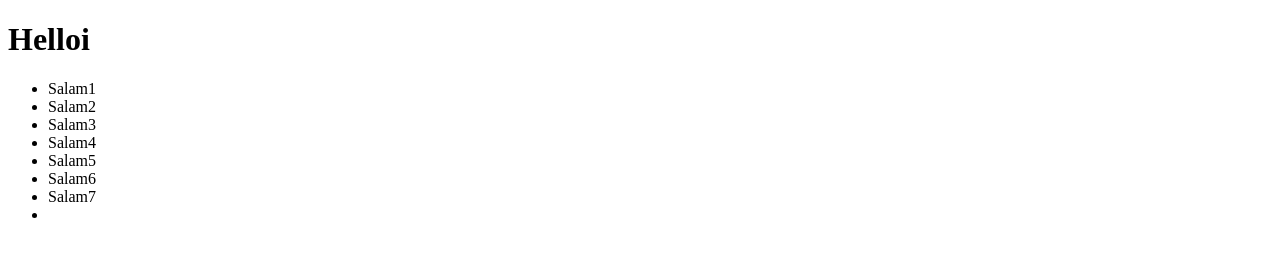
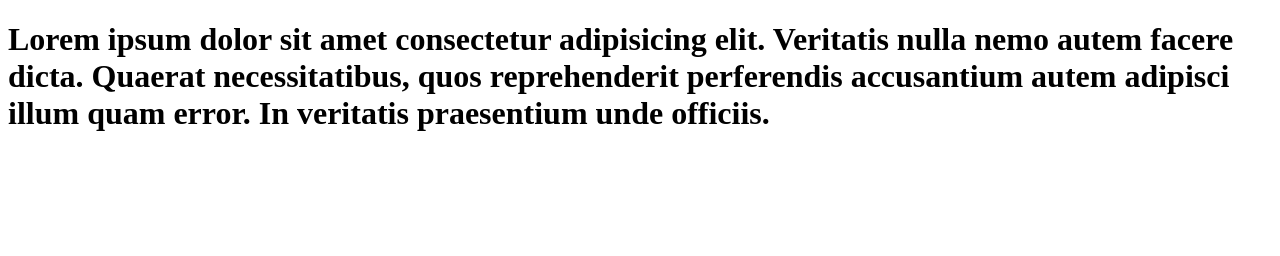
Before and after one commit to AsliNasirova/testrepo, a plain HTML site: page index.html in a window 1280 px wide. Drawn offline with Linux system fonts and the light colour scheme.

Commit message:
added hello new

```diff
--- a/index.html
+++ b/index.html
@@ -6,16 +6,6 @@
     <title>Document</title>
 </head>
 <body>
-    <h1>Helloi</h1>
-    <ul>
-        <li>Salam1</li>
-        <li>Salam2</li>
-        <li>Salam3</li>
-        <li>Salam4</li>
-        <li>Salam5</li>
-        <li>Salam6</li>
-        <li>Salam7</li>
-        <li></li>
-    </ul>
+    <h1>Lorem ipsum dolor sit amet consectetur adipisicing elit. Veritatis nulla nemo autem facere dicta. Quaerat necessitatibus, quos reprehenderit perferendis accusantium autem adipisci illum quam error. In veritatis praesentium unde officiis.</h1>
 </body>
 </html>
```
